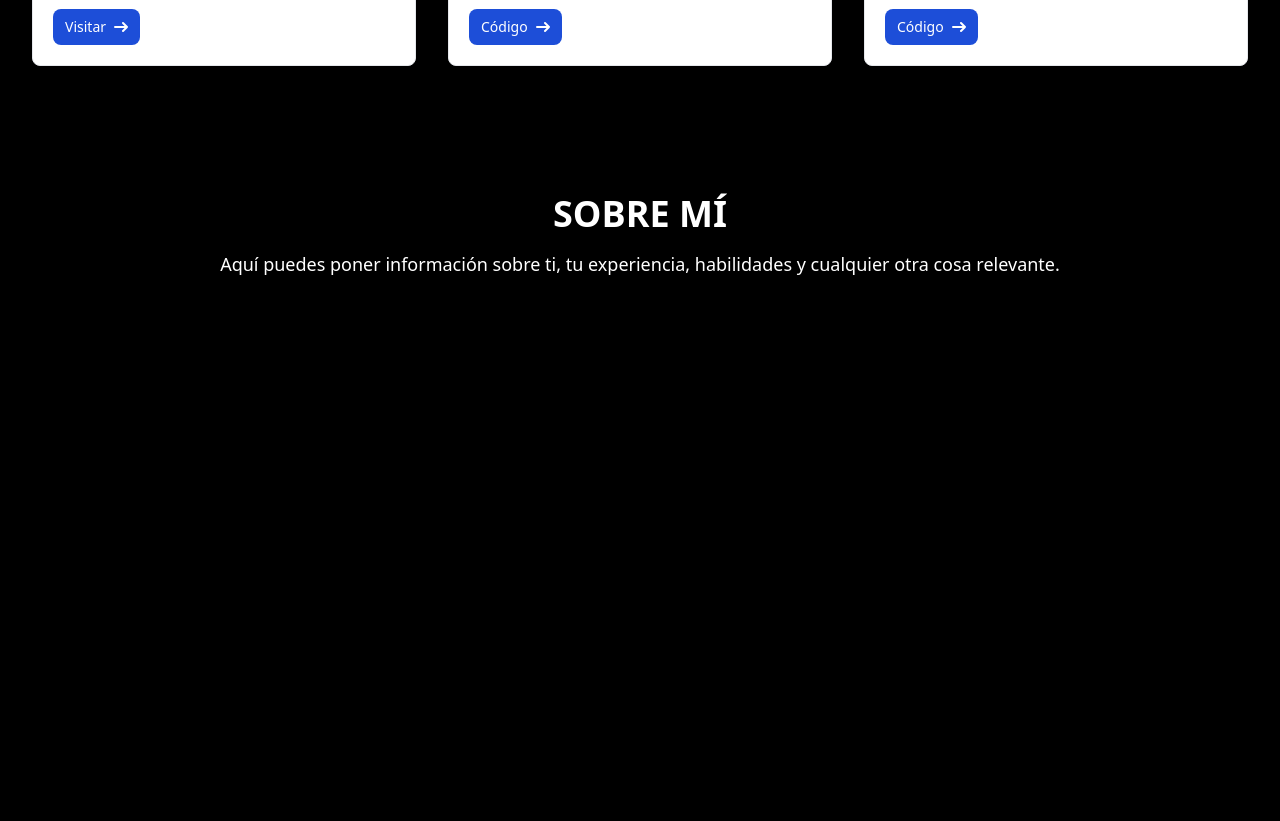
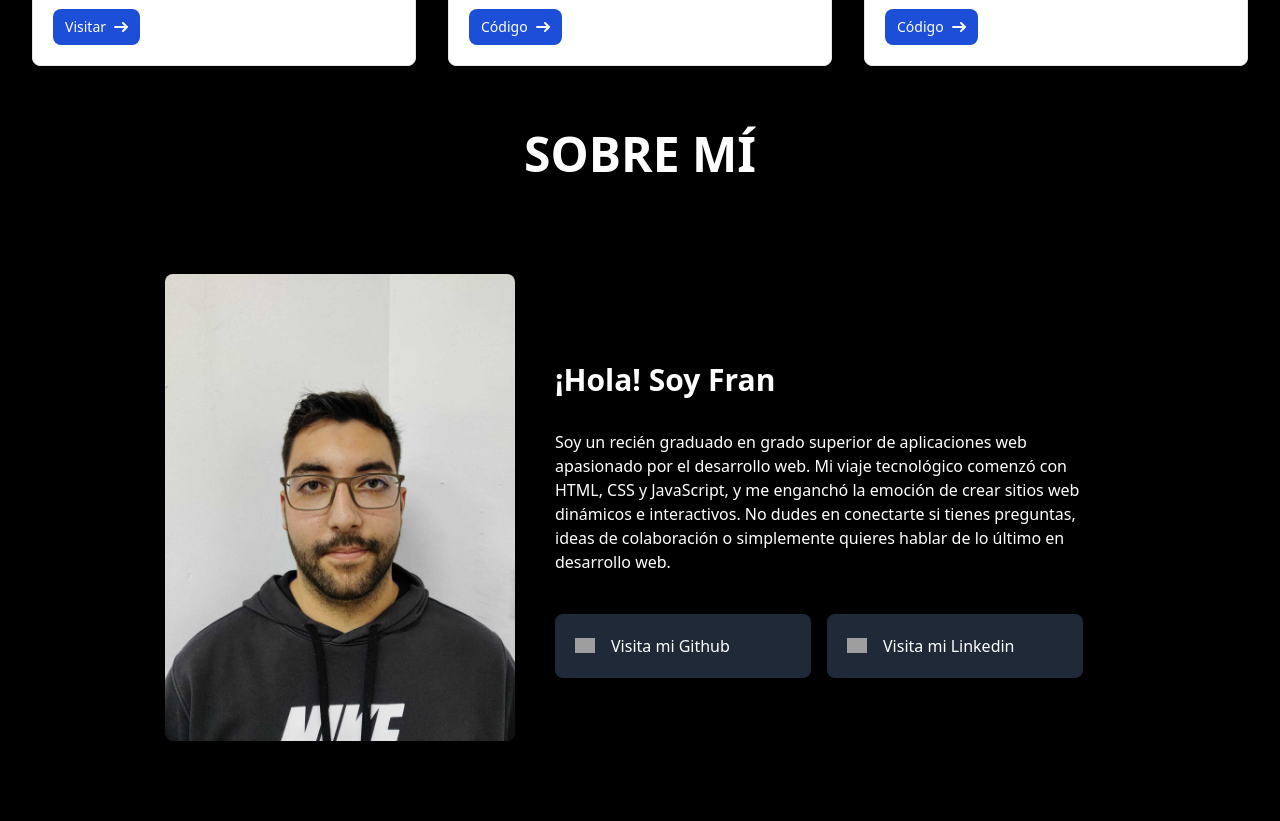
Before and after one commit to FraanMartin/Portafolio, a plain HTML site: page index.html in a window 1280 px wide. Shown: the part 1432-2253 px from the top of the page. Before the commit the page ends 1774 px from the top, so only its background shows below. Drawn offline with nearby package versions, Linux system fonts and the light colour scheme; grey boxes are pictures that could not be loaded.

Commit message:
se guardan cambios

```diff
--- a/index.html
+++ b/index.html
@@ -106,11 +106,41 @@
     </section>
 
     <section id="sobre-mi" class="pt-16">
-        <div class="max-w-4xl mx-auto text-center py-16">
-            <h2 class="text-4xl font-bold mb-4">SOBRE MÍ</h2>
-            <p class="text-lg">Aquí puedes poner información sobre ti, tu experiencia, habilidades y cualquier otra cosa relevante.</p>
+        <div class="intro2">
+            <h2 class="text-5xl font-bold mb-4 text-center">SOBRE MÍ</h2> <!-- Reducir el margen inferior -->
+        </div>
+
+        <div id="container" class="p-10 w-auto flex justify-center relative"> <!-- Reducir el padding -->
+            <div id="content" class="p-10 sm:p-8 md:p-10 lg:p-12 xl:p-10 w-full flex flex-col md:flex-row justify-center items-center text-center md:text-left"> <!-- Reducir el padding interno -->
+                <div class="mr-0 md:mr-10">
+                    <img
+                        class="rounded-lg max-w-[350px] w-full h-auto"
+                        src="img/Personal.jpeg"
+                        alt="image of myself"
+                    />
+                </div>
+                <div class="w-full sm:w-[70%] md:w-[60%] lg:w-[50%]">
+                    <h1 class="text-white font-bold text-3xl mt-6 mb-8">
+                        ¡Hola! Soy Fran
+                    </h1>
+                    <p class="text-white mb-10">
+                        Soy un recién graduado en grado superior de aplicaciones web apasionado por el desarrollo web. Mi viaje tecnológico comenzó con HTML, CSS y JavaScript, y me enganchó la emoción de crear sitios web dinámicos e interactivos. No dudes en conectarte si tienes preguntas, ideas de colaboración o simplemente quieres hablar de lo último en desarrollo web.
+                    </p>
+                    <div id="social" class="flex flex-wrap justify-center md:justify-start items-center gap-4">
+                        <a rel="noopener" target="_blank" href="https://github.com/FraanMartin" class="bg-gray-800 rounded-lg p-5 w-64 flex items-center gap-2 text-white">
+                            <img class="mr-2 hover:scale-105 transition duration-300 ease-in-out" src="https://ucarecdn.com/1f465c47-4849-4935-91f4-29135d8607af/github2.svg" width="20px" height="20px" alt="Github" />
+                            <span>Visita mi Github</span>
+                        </a>
+                        <a rel="noopener" target="_blank" href="www.linkedin.com/in/francisco-martin-rumi" class="bg-gray-800 rounded-lg p-5 w-64 flex items-center gap-2 text-white">
+                            <img class="mr-2 hover:scale-105 transition duration-300 ease-in-out" src="https://ucarecdn.com/95eebb9c-85cf-4d12-942f-3c40d7044dc6/linkedin.svg" width="20px" height="20px" alt="LinkedIn" />
+                            <span>Visita mi Linkedin</span>
+                        </a>
+                    </div>
+                </div>
+            </div>
         </div>
     </section>
+
 
     <button id="scroll-to-top" class="flex items-center justify-center cursor-pointer bg-black text-white rounded-full">
         <svg class="w-6 h-6" fill="none" stroke="currentColor" viewBox="0 0 24 24" xmlns="http://www.w3.org/2000/svg">
--- a/js/script.js
+++ b/js/script.js
@@ -4,6 +4,7 @@ document.addEventListener('DOMContentLoaded', function() {
     const navSobreMiLink = document.querySelector('nav a[href="#sobre-mi"]');
     const scrollToTopButton = document.getElementById('scroll-to-top');
     const introSection = document.querySelector('#proyectos .intro'); // Selecciona el contenedor del h2
+    const introSection2 = document.querySelector('#sobre-mi .intro2');
 
     function scrollToSection(targetId, hideScrollDown = true) {
         const target = document.getElementById(targetId);
@@ -71,6 +72,12 @@ document.addEventListener('DOMContentLoaded', function() {
         } else {
             introSection.classList.remove('visible'); // Ocultar el h2
         }
+
+        if (scrollPosition >= proyectosPosition - windowHeight / 2 && scrollPosition < proyectosPosition + windowHeight / 2) {
+            introSection2.classList.add('visible'); // Hacer visible el h2
+        } else {
+            introSection2.classList.remove('visible'); // Ocultar el h2
+        }
     }
 
     function scrollToTop() {
--- a/styles.css
+++ b/styles.css
@@ -114,6 +114,18 @@ nav a img {
     opacity: 1; /* Muestra el h2 cuando se necesita */
 }
 
+#sobre-mi .intro2 {
+    width: 100%; /* Asegura que el contenedor del h2 ocupe todo el ancho disponible */
+    text-align: center; /* Centra el texto */
+    opacity: 0; /* Oculta el h2 inicialmente */
+    transition: opacity 3s ease; /* Transición suave para la aparición del h2 */
+}
+
+/* Clase para hacer visible el h2 */
+#sobre-mi .intro2.visible {
+    opacity: 1; /* Muestra el h2 cuando se necesita */
+}
+
 #proyectos .max-w-sm img {
     width: 100%; /* Asegura que la imagen ocupe todo el ancho del contenedor */
     height: 250px; /* Ajusta la altura deseada para todas las imágenes */
```
Also changed, not shown: img/Personal.jpeg (added).
